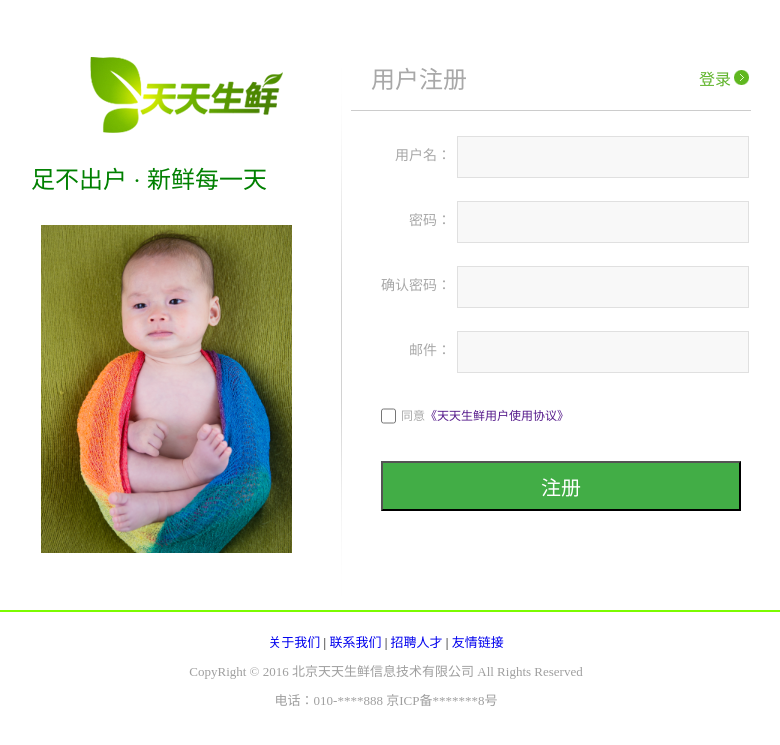
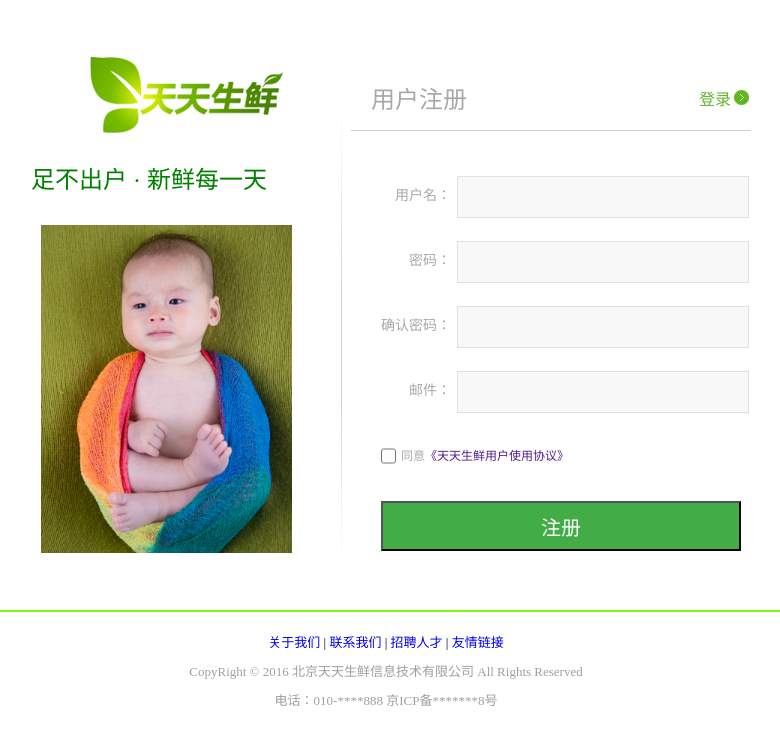
Before and after one commit to dengying721/dailyfresh, a Django app: page /user/register in a window 1280 px wide. Shown: the top 745 px of the page, without its empty margins (254-1034 px from the left). Run offline with Django 3.2, Linux system fonts and the light colour scheme.

Commit message:
修改部分css样式。

```diff
--- a/static/css/main1.css
+++ b/static/css/main1.css
@@ -46,6 +46,7 @@
 
 .reg_title{
 	width:400px;
+	margin-top: 20px;
 	height:60px;
 	border-left: 10px;
 	border-bottom: 1px solid #CCCCCC;
@@ -70,8 +71,8 @@
 }
 
 .reg_form{
-	height:470px;
-	margin: 0 0 0 0;
+	height:430px;
+	margin: 20px 0 0 0;
 }
 
 .reg_form li{
@@ -228,7 +229,7 @@
 
 .login_title a {
     display: block;
-    margin:17px 0 0 36px;
+    margin:17px 0 0 56px;
     text-align: center;
     width:100px;
     font-size: 16px;
```
